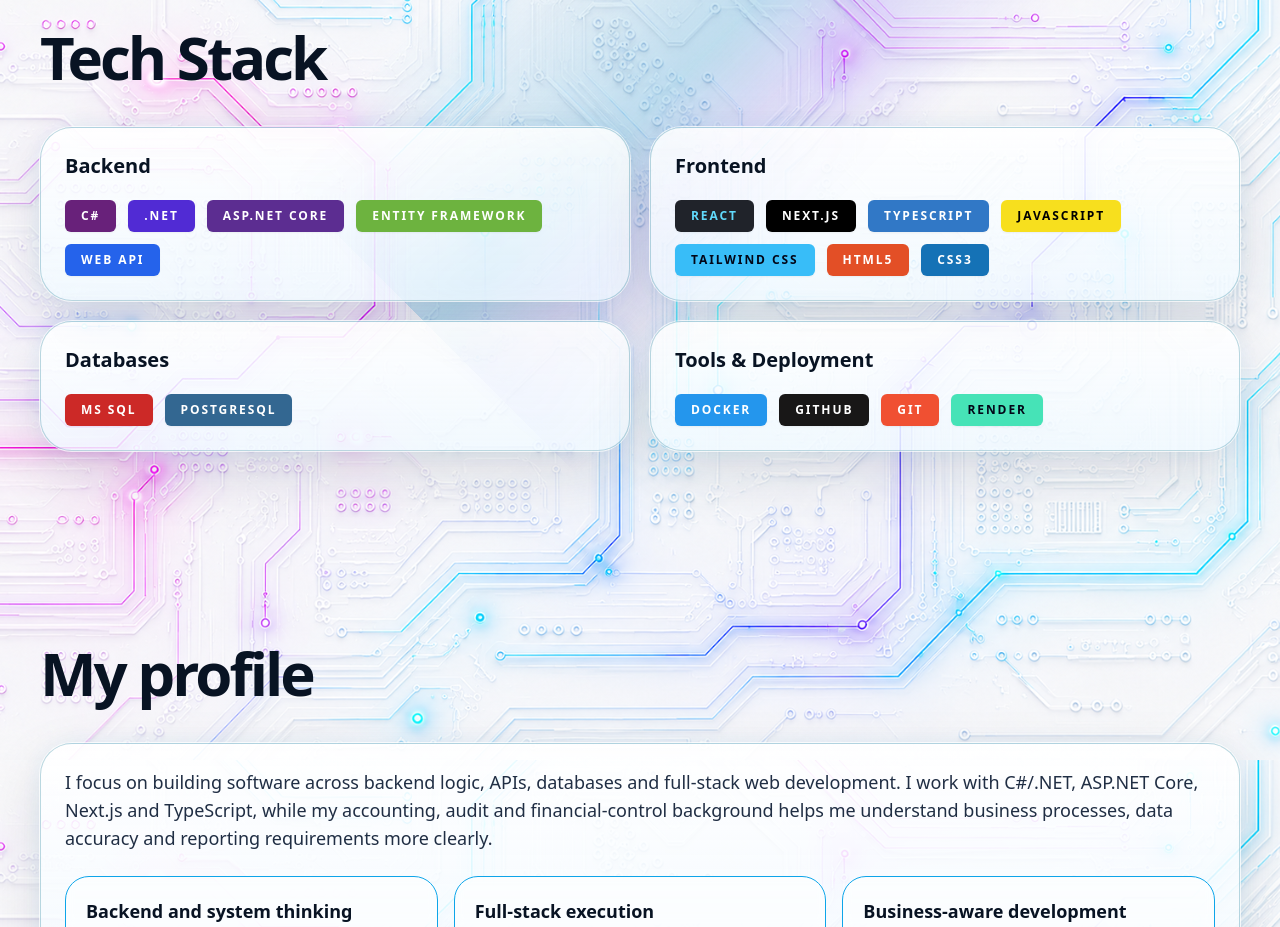
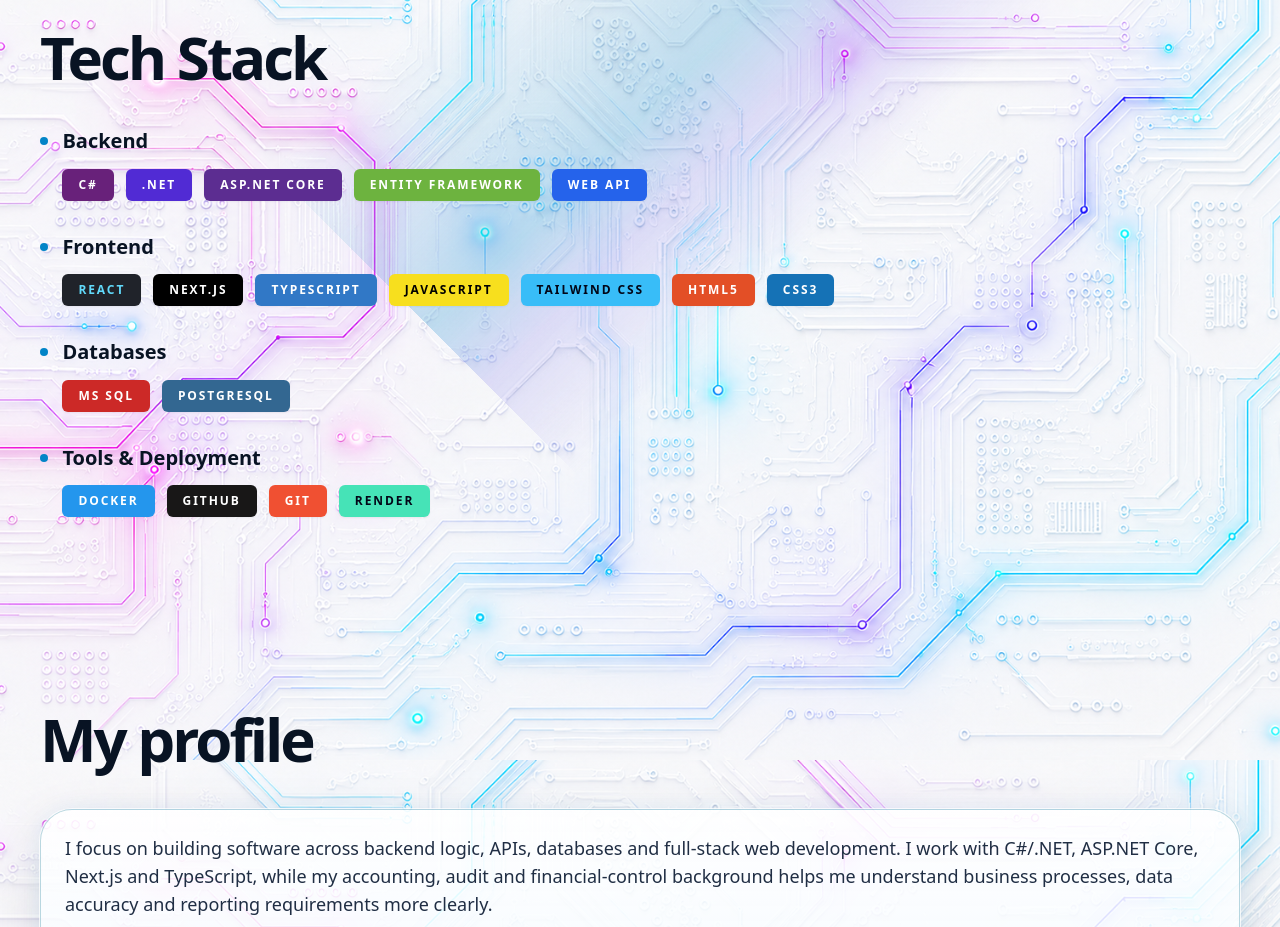
Before and after one commit to viktor132607/MyPortfolioPage, a Next.js app: page /en in a window 1280 px wide. Shown: the part 840-1767 px from the top of the page. Built offline with nearby package versions, Linux system fonts and the light colour scheme; no server answers.

Commit message:
Restyle tech stack as vertical list

```diff
--- a/src/app/mobile-skills.css
+++ b/src/app/mobile-skills.css
@@ -185,6 +185,45 @@
   }
 }
 
+#skills > div.grid {
+  display: flex !important;
+  flex-direction: column;
+  gap: 2rem !important;
+  margin-right: 0 !important;
+  padding-right: 0 !important;
+  overflow: visible !important;
+  scroll-snap-type: none !important;
+}
+
+#skills > div.grid > article.card {
+  position: relative;
+  flex: 0 1 auto !important;
+  min-height: 0 !important;
+  padding: 0 0 0 1.4rem !important;
+  border: 0 !important;
+  background: transparent !important;
+  box-shadow: none !important;
+  backdrop-filter: none !important;
+  -webkit-backdrop-filter: none !important;
+  scroll-snap-align: none !important;
+  scroll-snap-stop: normal !important;
+}
+
+#skills > div.grid > article.card::before {
+  content: "";
+  position: absolute;
+  top: 0.62rem;
+  left: 0;
+  width: 0.5rem;
+  height: 0.5rem;
+  border-radius: 9999px;
+  background: rgb(var(--color-accent));
+}
+
+#skills > div.grid > article.card > div {
+  margin-top: 0.85rem;
+}
+
 #experience div.mt-5.flex.flex-wrap.gap-2 {
   display: none !important;
 }
```
